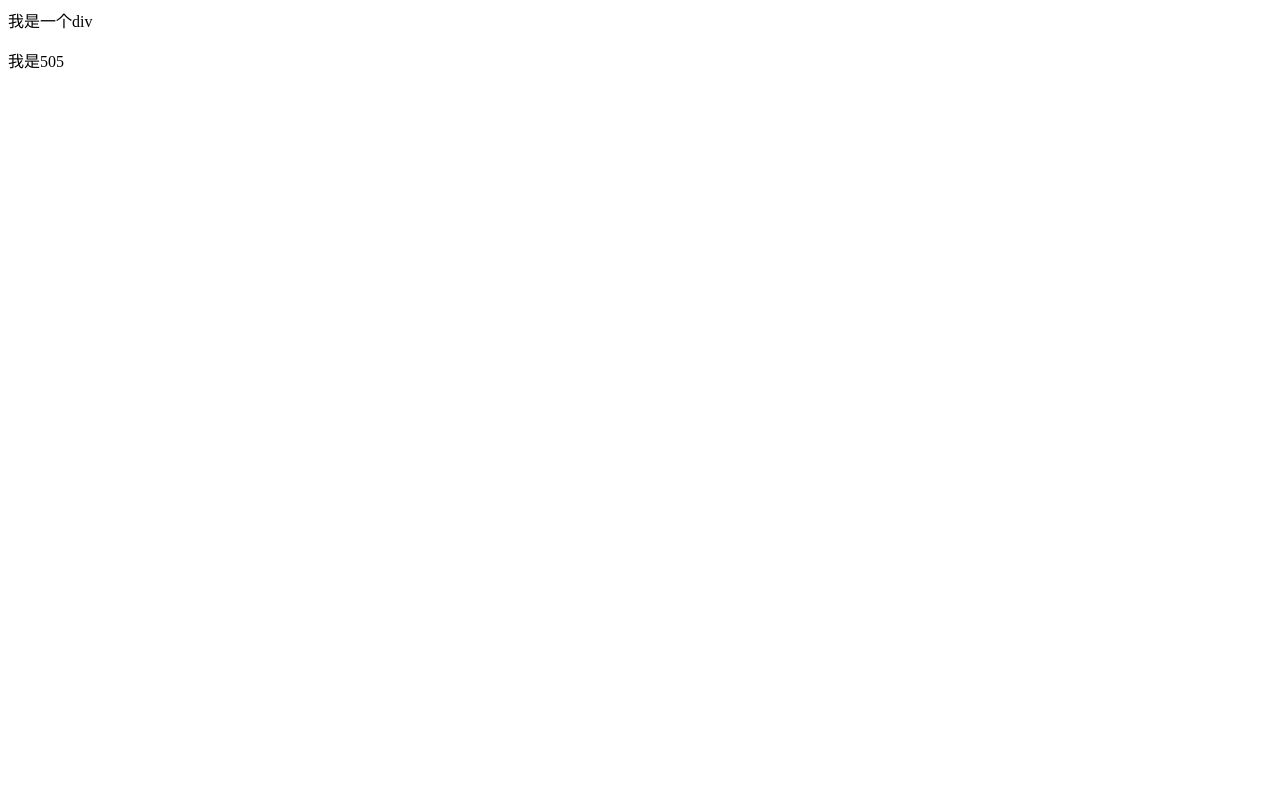
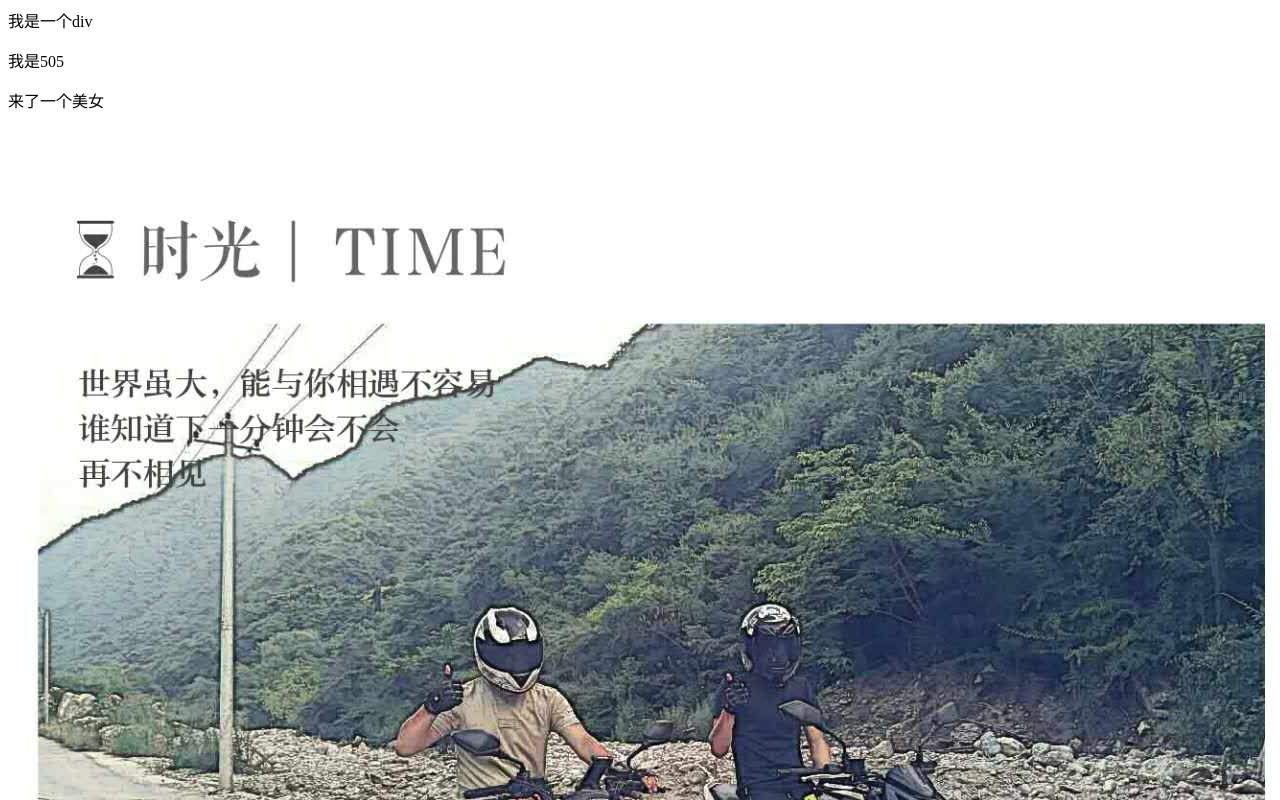
Before and after one commit to Yang-505/studyGitHub01, a plain HTML site: page index.html in a window 1280 px wide. Shown: the top 800 px of the page. Drawn offline with Linux system fonts and the light colour scheme.

Commit message:
来了一个美女

```diff
--- a/index.html
+++ b/index.html
@@ -8,5 +8,7 @@
 <body>
     <div>我是一个div</div>
     <p>我是505</p>
+    <p>来了一个美女</p>
+    <img src="./tp.jpg" alt="">
 </body>
 </html>
```
Also changed, not shown: tp.jpg (added).
